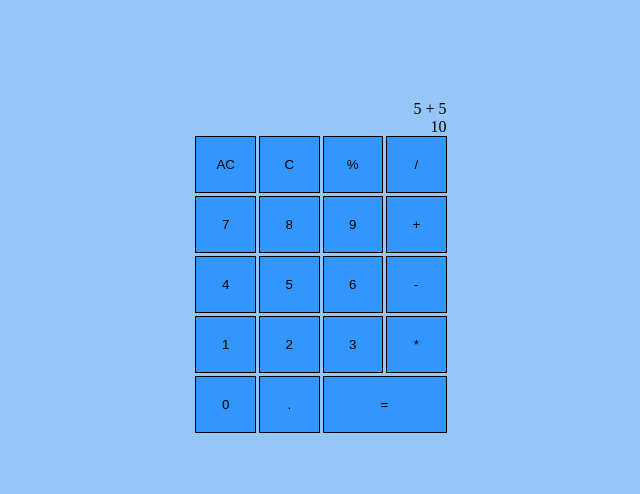
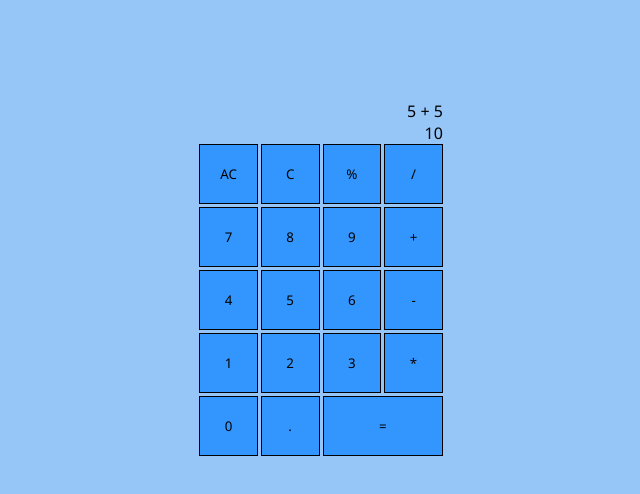
Before and after one commit to fiufiu0/calculator, a plain HTML site: page index.html in a window 1280 px wide. Shown: the whole page, without its empty margins (319-959 px from the left). Drawn offline with Linux system fonts and the light colour scheme.

Commit message:
Noto Sans font

```diff
--- a/style.css
+++ b/style.css
@@ -1,10 +1,14 @@
+@import url('https://fonts.googleapis.com/css2?family=Noto+Sans:wght@300;400;500;600;700&display=swap');
+
 *, *::after, *::before {
     margin: 0;
     padding: 0;
     box-sizing: border-box;
+    font-family: 'Noto Sans', sans-serif;
 }
 
 body {
+
     /* height: 100vh; */
     background: #96C5F7;
 }
```
